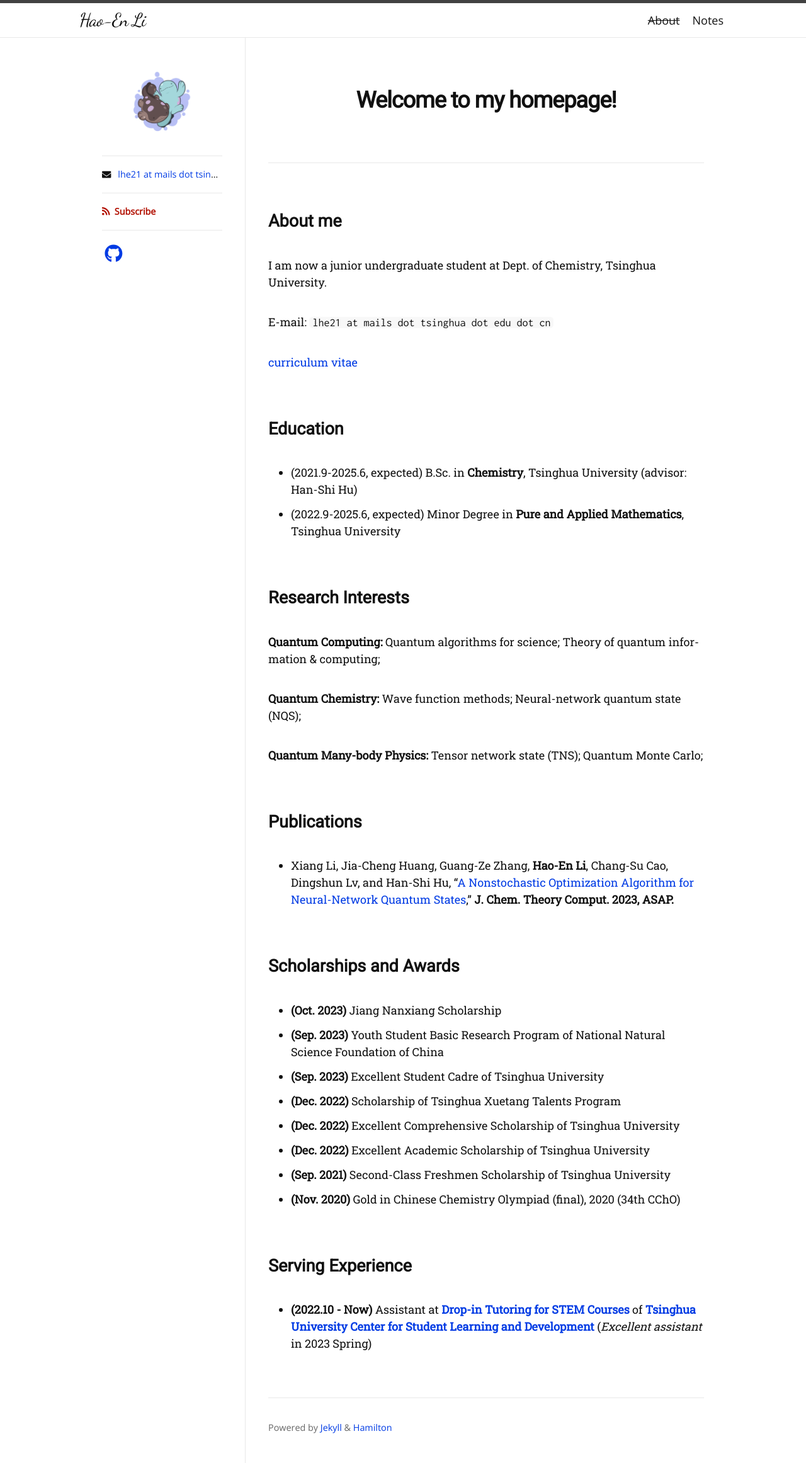
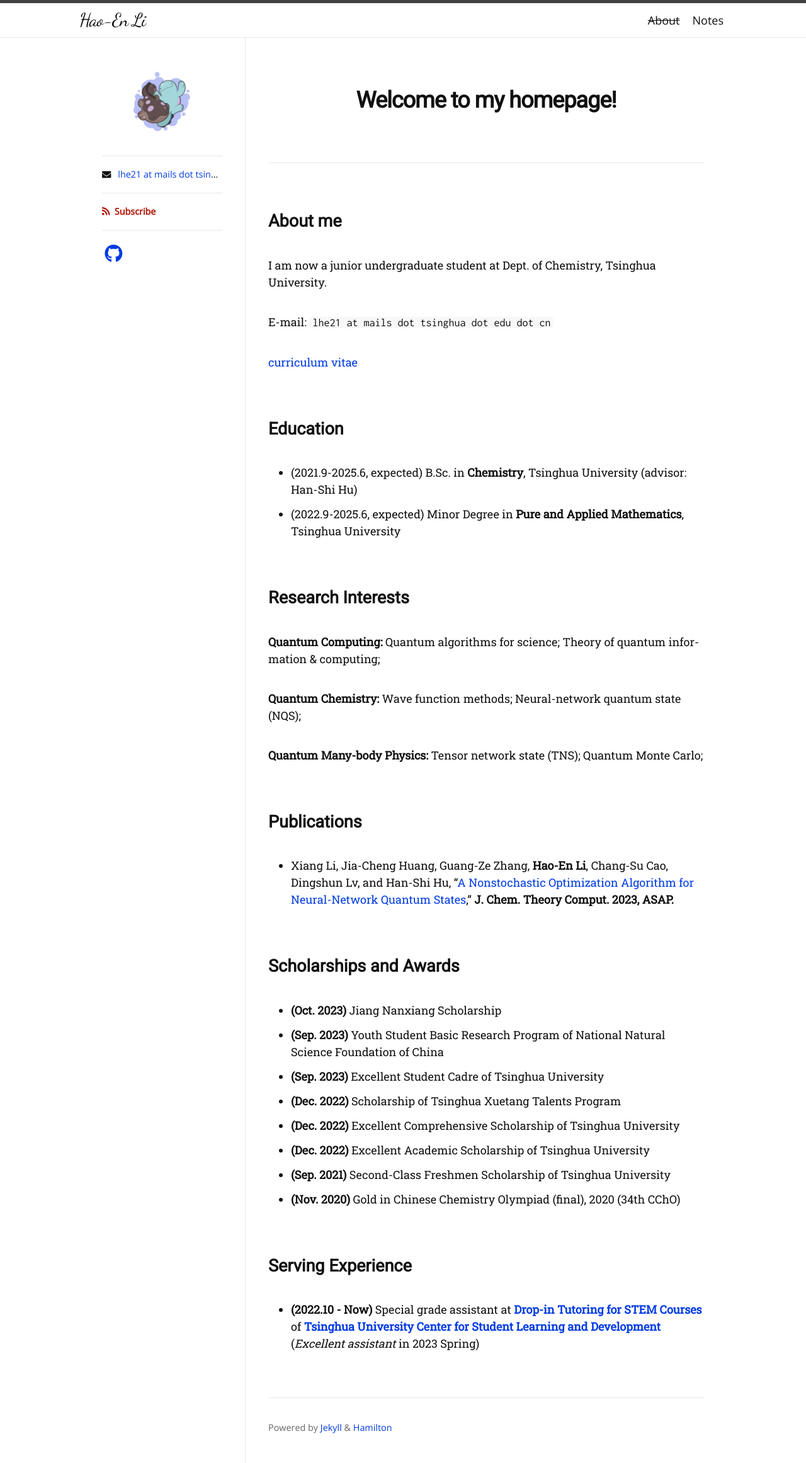
Before and after one commit to haoen2021/haoen2021.github.io, a Jekyll site: the page built from about.md, in a window 1280 px wide. Shown: the whole page at 63% size. Built offline with Jekyll 4.4.1, drawn with Linux system fonts in a browser that asks for light colours; nearby versions of some CDN libraries; some web fonts are replaced.

```diff
--- a/about.md
+++ b/about.md
@@ -43,4 +43,4 @@ E-mail: `lhe21 at mails dot tsinghua dot edu dot cn`
 
 ## Serving Experience
 
-+ **(2022.10 - Now)** Assistant at [**Drop-in Tutoring for STEM Courses**](https://learning.tsinghua.edu.cn/info/1077/1260.htm) of [**Tsinghua University Center for Student Learning and Development**](https://learning.tsinghua.edu.cn/info/1159/1389.htm) (*Excellent assistant* in 2023 Spring)
++ **(2022.10 - Now)** Special grade assistant at [**Drop-in Tutoring for STEM Courses**](https://learning.tsinghua.edu.cn/info/1077/1260.htm) of [**Tsinghua University Center for Student Learning and Development**](https://learning.tsinghua.edu.cn/info/1159/1389.htm) (*Excellent assistant* in 2023 Spring)
```
Also changed, not shown: docs.md (+1 -1 lines).
